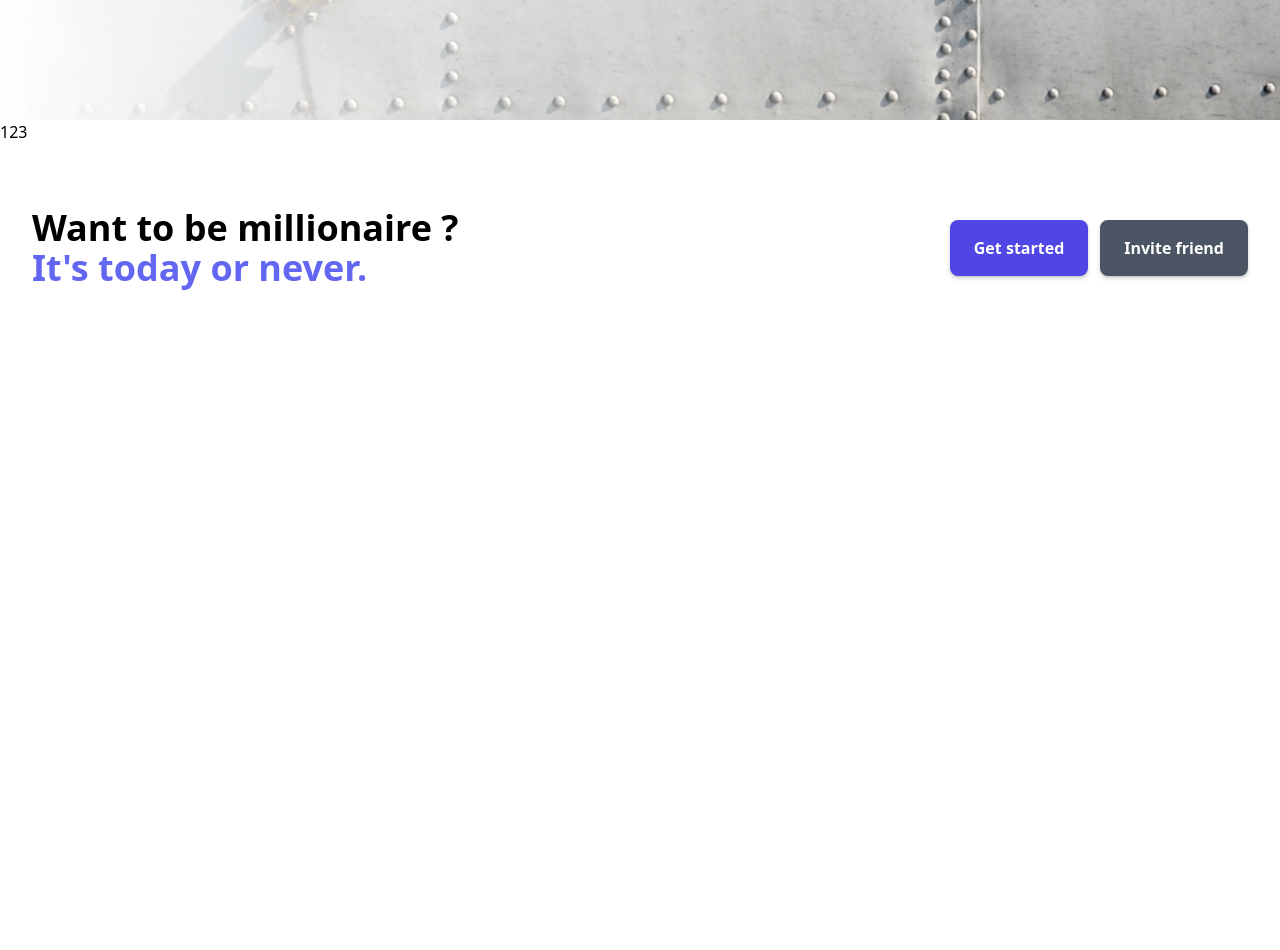
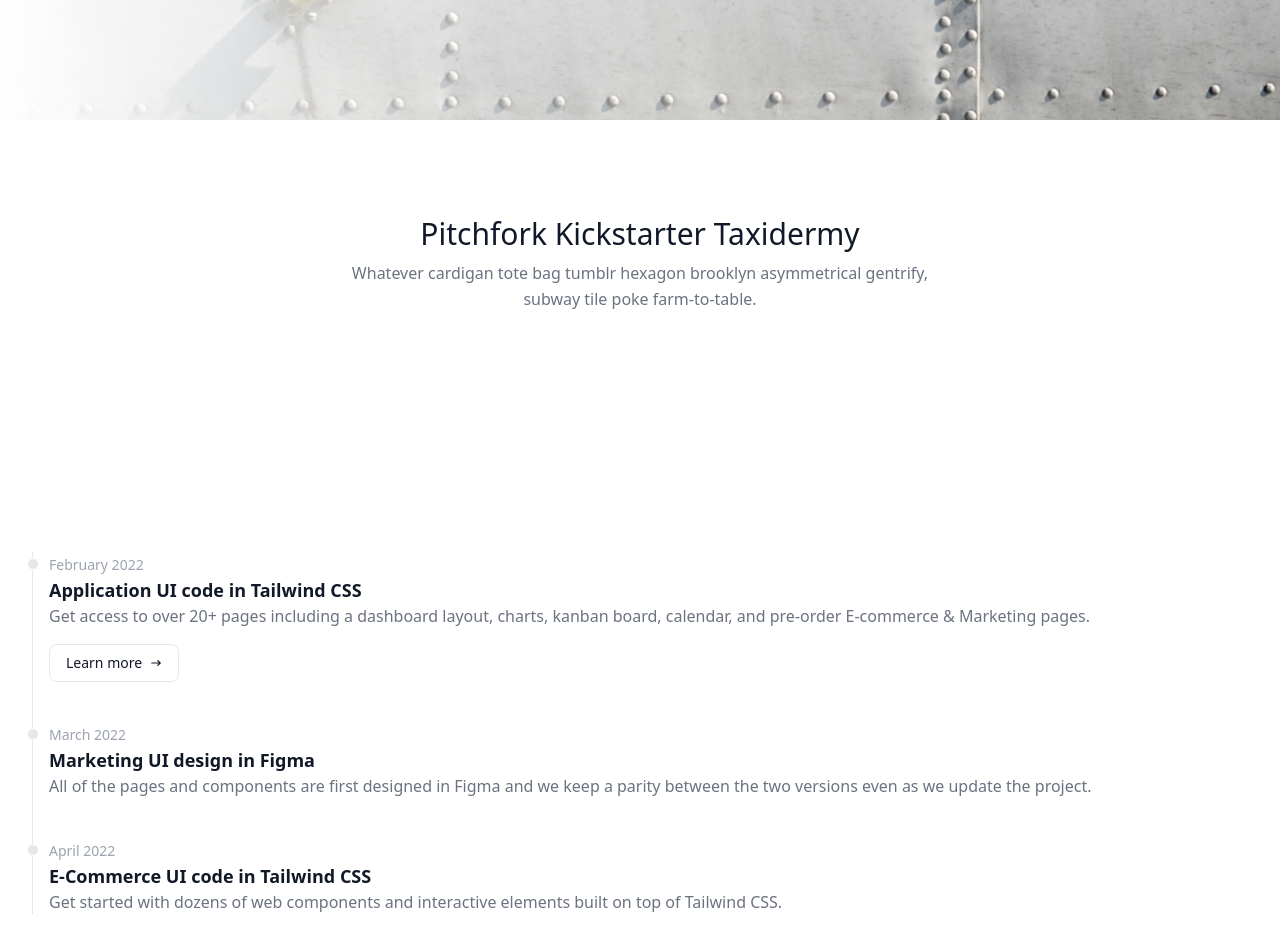
Before and after one commit to nunofmmarques/bm2025, a Vue app: page / in a window 1280 px wide. Shown: the part 680-1630 px from the top of the page. Before the commit the page ends 1032 px from the top, so only its background shows below. Built offline with nearby package versions, Linux system fonts and the light colour scheme.

Commit message:
feat: create all components

```diff
--- a/package.json
+++ b/package.json
@@ -19,6 +19,7 @@
     "postcss-html": "^1.5.0",
     "sass": "^1.54.9",
     "stylelint": "^14.11.0",
+    "stylelint-config-recommended-vue": "^1.4.0",
     "stylelint-config-standard": "^28.0.0",
     "tailwindcss": "^3.1.8",
     "vite": "^3.1.0"
--- a/src/App.vue
+++ b/src/App.vue
@@ -1,9 +1,19 @@
 <script setup>
 import Hero from "./components/Hero.vue";
+import Intro from "./components/Intro.vue";
 import Speakers from "./components/Speakers.vue";
+import Plant from "./components/Plant.vue";
+import MoreInfo from "./components/MoreInfo.vue";
+import Cta from "./components/Cta.vue";
+import Gallery from "./components/Gallery.vue";
 </script>
 
 <template>
   <Hero />
+  <Intro />
   <Speakers />
+  <Plant />
+  <MoreInfo />
+  <Cta />
+  <Gallery />
 </template>
--- /dev/null
+++ b/src/components/Cta.vue
@@ -0,0 +1,9 @@
+<template></template>
+
+<script>
+export default {
+  name: "Cta",
+};
+</script>
+
+<style lang="scss" scoped></style>
--- /dev/null
+++ b/src/components/Gallery.vue
@@ -0,0 +1,9 @@
+<template></template>
+
+<script>
+export default {
+  name: "Gallery",
+};
+</script>
+
+<style lang="scss" scoped></style>
--- a/src/components/Hero.vue
+++ b/src/components/Hero.vue
@@ -34,7 +34,6 @@
       </div>
     </div>
   </section>
-  <h1>123</h1>
 </template>
 
 <script>
--- /dev/null
+++ b/src/components/Intro.vue
@@ -0,0 +1,27 @@
+<template>
+  <section class="text-gray-600 body-font">
+    <div class="container px-5 py-24 mx-auto">
+      <div
+        class="flex flex-wrap w-full mb-20 flex-col items-center text-center"
+      >
+        <h1
+          class="sm:text-3xl text-2xl font-medium title-font mb-2 text-gray-900"
+        >
+          Pitchfork Kickstarter Taxidermy
+        </h1>
+        <p class="lg:w-1/2 w-full leading-relaxed text-gray-500">
+          Whatever cardigan tote bag tumblr hexagon brooklyn asymmetrical
+          gentrify, subway tile poke farm-to-table.
+        </p>
+      </div>
+    </div>
+  </section>
+</template>
+
+<script>
+export default {
+  name: "Intro",
+};
+</script>
+
+<style lang="scss" scoped></style>
--- /dev/null
+++ b/src/components/MoreInfo.vue
@@ -0,0 +1,9 @@
+<template></template>
+
+<script>
+export default {
+  name: "MoreInfo",
+};
+</script>
+
+<style lang="scss" scoped></style>
--- /dev/null
+++ b/src/components/Plant.vue
@@ -0,0 +1,9 @@
+<template></template>
+
+<script>
+export default {
+  name: "Plant",
+};
+</script>
+
+<style lang="scss" scoped></style>
--- a/src/components/Speakers.vue
+++ b/src/components/Speakers.vue
@@ -3,30 +3,76 @@
     <div
       class="lg:flex lg:items-center lg:justify-between w-full mx-auto py-12 px-4 sm:px-6 lg:py-16 lg:px-8 z-20"
     >
-      <h2
-        class="text-3xl font-extrabold text-black dark:text-white sm:text-4xl"
-      >
-        <span class="block"> Want to be millionaire ? </span>
-        <span class="block text-indigo-500"> It&#x27;s today or never. </span>
-      </h2>
-      <div class="lg:mt-0 lg:flex-shrink-0">
-        <div class="inline-flex rounded-md shadow">
-          <button
-            type="button"
-            class="py-4 px-6 bg-indigo-600 hover:bg-indigo-700 focus:ring-indigo-500 focus:ring-offset-indigo-200 text-white w-full transition ease-in duration-200 text-center text-base font-semibold shadow-md focus:outline-none focus:ring-2 focus:ring-offset-2 rounded-lg"
+      <ol class="relative border-l border-gray-200 dark:border-gray-700">
+        <li class="mb-10 ml-4">
+          <div
+            class="absolute w-3 h-3 bg-gray-200 rounded-full mt-1.5 -left-1.5 border border-white dark:border-gray-900 dark:bg-gray-700"
+          ></div>
+          <time
+            class="mb-1 text-sm font-normal leading-none text-gray-400 dark:text-gray-500"
+            >February 2022</time
           >
-            Get started
-          </button>
-        </div>
-        <div class="ml-3 inline-flex rounded-md shadow">
-          <button
-            type="button"
-            class="py-4 px-6 bg-gray-600 hover:bg-gray-700 focus:ring-gray-500 focus:ring-offset-gray-200 text-white w-full transition ease-in duration-200 text-center text-base font-semibold shadow-md focus:outline-none focus:ring-2 focus:ring-offset-2 rounded-lg"
+          <h3 class="text-lg font-semibold text-gray-900 dark:text-white">
+            Application UI code in Tailwind CSS
+          </h3>
+          <p
+            class="mb-4 text-base font-normal text-gray-500 dark:text-gray-400"
           >
-            Invite friend
-          </button>
-        </div>
-      </div>
+            Get access to over 20+ pages including a dashboard layout, charts,
+            kanban board, calendar, and pre-order E-commerce &amp; Marketing
+            pages.
+          </p>
+          <a
+            href="#"
+            class="inline-flex items-center py-2 px-4 text-sm font-medium text-gray-900 bg-white rounded-lg border border-gray-200 hover:bg-gray-100 hover:text-blue-700 focus:z-10 focus:ring-4 focus:outline-none focus:ring-gray-200 focus:text-blue-700 dark:bg-gray-800 dark:text-gray-400 dark:border-gray-600 dark:hover:text-white dark:hover:bg-gray-700 dark:focus:ring-gray-700"
+            >Learn more
+            <svg
+              class="ml-2 w-3 h-3"
+              fill="currentColor"
+              viewBox="0 0 20 20"
+              xmlns="http://www.w3.org/2000/svg"
+            >
+              <path
+                fill-rule="evenodd"
+                d="M12.293 5.293a1 1 0 011.414 0l4 4a1 1 0 010 1.414l-4 4a1 1 0 01-1.414-1.414L14.586 11H3a1 1 0 110-2h11.586l-2.293-2.293a1 1 0 010-1.414z"
+                clip-rule="evenodd"
+              ></path></svg
+          ></a>
+        </li>
+        <li class="mb-10 ml-4">
+          <div
+            class="absolute w-3 h-3 bg-gray-200 rounded-full mt-1.5 -left-1.5 border border-white dark:border-gray-900 dark:bg-gray-700"
+          ></div>
+          <time
+            class="mb-1 text-sm font-normal leading-none text-gray-400 dark:text-gray-500"
+            >March 2022</time
+          >
+          <h3 class="text-lg font-semibold text-gray-900 dark:text-white">
+            Marketing UI design in Figma
+          </h3>
+          <p class="text-base font-normal text-gray-500 dark:text-gray-400">
+            All of the pages and components are first designed in Figma and we
+            keep a parity between the two versions even as we update the
+            project.
+          </p>
+        </li>
+        <li class="ml-4">
+          <div
+            class="absolute w-3 h-3 bg-gray-200 rounded-full mt-1.5 -left-1.5 border border-white dark:border-gray-900 dark:bg-gray-700"
+          ></div>
+          <time
+            class="mb-1 text-sm font-normal leading-none text-gray-400 dark:text-gray-500"
+            >April 2022</time
+          >
+          <h3 class="text-lg font-semibold text-gray-900 dark:text-white">
+            E-Commerce UI code in Tailwind CSS
+          </h3>
+          <p class="text-base font-normal text-gray-500 dark:text-gray-400">
+            Get started with dozens of web components and interactive elements
+            built on top of Tailwind CSS.
+          </p>
+        </li>
+      </ol>
     </div>
   </div>
 </template>
```
Also changed, not shown: 1 other file (tests, documents, lock files or other folders).
